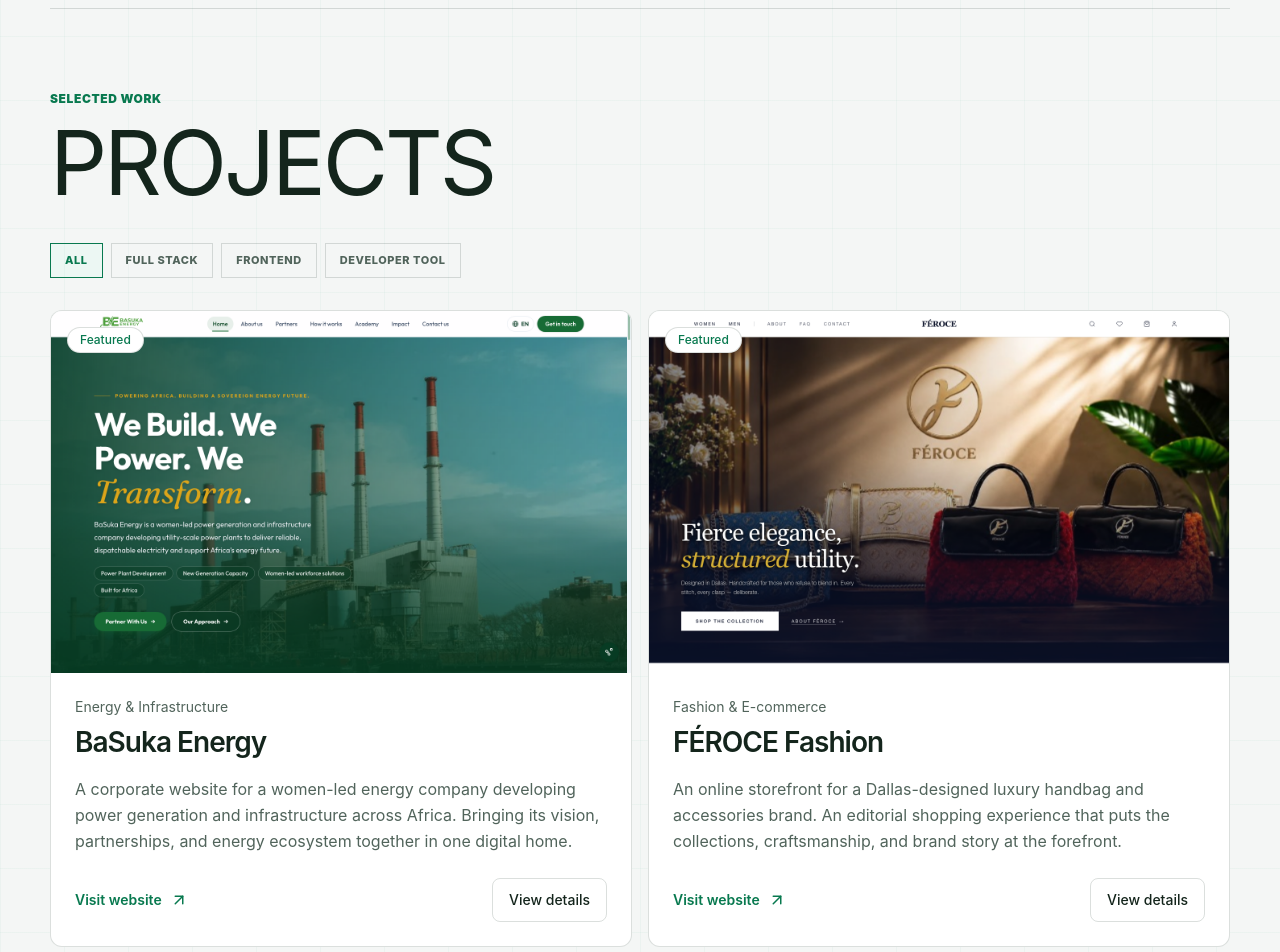
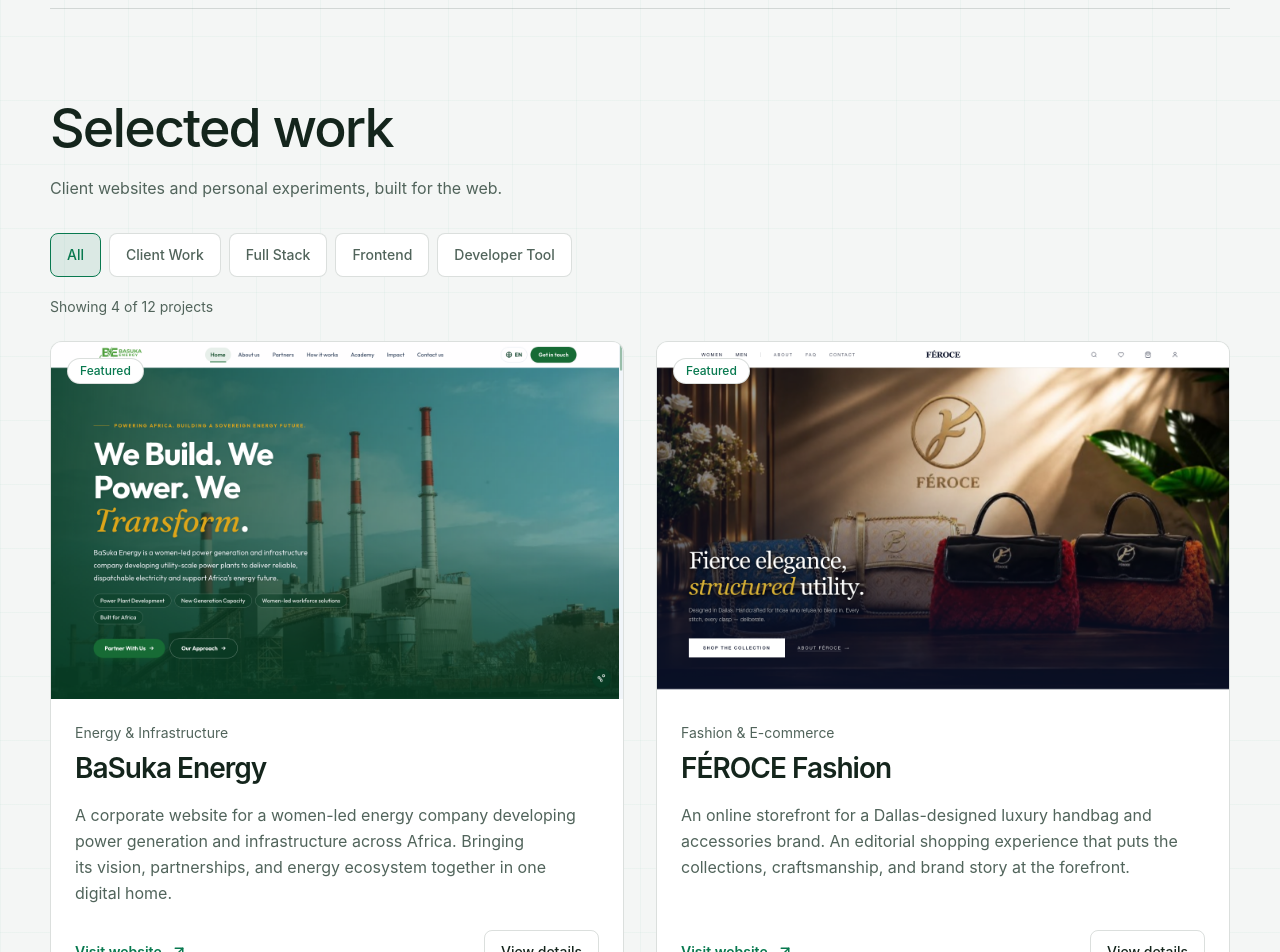
Before and after one commit to august-web/portffoliio, a Next.js app: page / in a window 1280 px wide. Shown: the part 1500-2452 px from the top of the page. Built offline with nearby package versions, Linux system fonts and the light colour scheme.

Commit message:
Make featured work easier to browse with clear filters and counts.

```diff
--- a/src/components/sections/Projects.tsx
+++ b/src/components/sections/Projects.tsx
@@ -1,13 +1,12 @@
 'use client'
 
 import React, { useState } from 'react'
-import { motion } from 'framer-motion'
+import Link from 'next/link'
+import { ArrowUpRight } from 'lucide-react'
 import ProjectCard from '../ui/ProjectCard'
 import ProjectModal from '../ui/ProjectModal'
-import { projects } from '../../data/projects'
+import { projects, projectCategories } from '../../data/projects'
 import type { Project } from '../../data/projects'
-
-const categories = ['All', 'Full Stack', 'Frontend', 'Developer Tool']
 
 export default function Projects() {
   const [activeCategory, setActiveCategory] = useState('All')
@@ -15,60 +14,68 @@
 
   const filtered =
     activeCategory === 'All' ? projects : projects.filter((p) => p.category === activeCategory)
+  const visibleProjects = filtered.slice(0, 4)
 
   return (
-    <section className="py-[82px] border-t border-[var(--color-line)] max-md:py-[58px]" id="work">
-      <motion.div
-        className="mb-10"
-        initial={{ opacity: 0 }}
-        whileInView={{ opacity: 1 }}
-        viewport={{ once: true }}
-        transition={{ duration: 0.5 }}
+    <section className="section-spacing" id="work">
+      <div className="mb-8">
+        <h2 className="section-heading">Selected work</h2>
+        <p className="max-w-xl text-base leading-relaxed text-[var(--color-muted)] mt-4 mb-0">
+          Client websites and personal experiments, built for the web.
+        </p>
+      </div>
+
+      <div
+        className="flex flex-wrap gap-2 mb-5"
+        role="group"
+        aria-label="Filter projects by category"
       >
-        <p className="text-[var(--color-accent)] text-xs font-black uppercase tracking-wider mb-4 m-0 max-sm:text-[0.72rem]">
-          Selected Work
-        </p>
-        <h2 className="text-[5.6rem] leading-[0.9] uppercase m-0 max-md:text-[3.6rem] max-sm:text-[2.8rem]">
-          Projects
-        </h2>
-      </motion.div>
-
-      <div className="flex flex-wrap gap-2 mb-8">
-        {categories.map((cat) => (
-          <motion.button
+        {projectCategories.map((cat) => (
+          <button
             key={cat}
             type="button"
+            aria-pressed={cat === activeCategory}
             onClick={() => setActiveCategory(cat)}
-            className={`relative text-[11px] font-extrabold uppercase tracking-wider px-3.5 py-2 border transition-all duration-200 cursor-pointer ${
+            className={`min-h-11 rounded-lg text-sm font-medium px-4 py-2 border transition-colors motion-reduce:transition-none focus-visible:outline-none focus-visible:ring-2 focus-visible:ring-[var(--color-accent)] focus-visible:ring-offset-2 focus-visible:ring-offset-[var(--color-bg)] ${
               cat === activeCategory
-                ? 'border-[var(--color-accent)] bg-[rgba(102,242,194,0.06)] text-[var(--color-accent)]'
-                : 'border-[var(--color-line)] bg-white/3 text-[var(--color-muted)] hover:border-[var(--color-accent)] hover:text-[var(--color-accent)]'
+                ? 'border-[var(--color-accent)] bg-[var(--color-accent)]/10 text-[var(--color-accent)]'
+                : 'border-[var(--color-line)] bg-[var(--color-panel)] text-[var(--color-muted)] hover:border-[var(--color-accent)] hover:text-[var(--color-text)]'
             }`}
-            whileHover={{ scale: 1.04 }}
-            whileTap={{ scale: 0.96 }}
           >
             {cat}
-          </motion.button>
+          </button>
         ))}
       </div>
 
-      <div className="grid grid-cols-2 gap-4 max-md:grid-cols-1">
-        {filtered.map((project, i) => (
+      <p className="text-sm text-[var(--color-muted)] mb-6" aria-live="polite" aria-atomic="true">
+        Showing {visibleProjects.length} of {filtered.length} projects
+      </p>
+
+      <div className="grid grid-cols-1 md:grid-cols-2 gap-6 md:gap-8">
+        {visibleProjects.map((project) => (
           <ProjectCard
             key={project.name}
             {...project}
-            index={i}
-            priority={i < 2}
             onViewDetails={() => setSelectedProject(project)}
           />
         ))}
       </div>
 
       {filtered.length === 0 && (
-        <p className="text-[var(--color-muted)] text-sm text-center py-12">
+        <p className="text-[var(--color-muted)] text-base text-center py-12">
           No projects found in this category.
         </p>
       )}
+
+      <div className="mt-8">
+        <Link
+          href="/projects"
+          className="inline-flex min-h-11 items-center gap-2 text-base font-semibold text-[var(--color-accent)] hover:underline underline-offset-4 rounded-sm focus-visible:outline-none focus-visible:ring-2 focus-visible:ring-[var(--color-accent)]"
+        >
+          View all projects
+          <ArrowUpRight size={18} aria-hidden="true" />
+        </Link>
+      </div>
 
       <ProjectModal project={selectedProject} onClose={() => setSelectedProject(null)} />
     </section>
```
